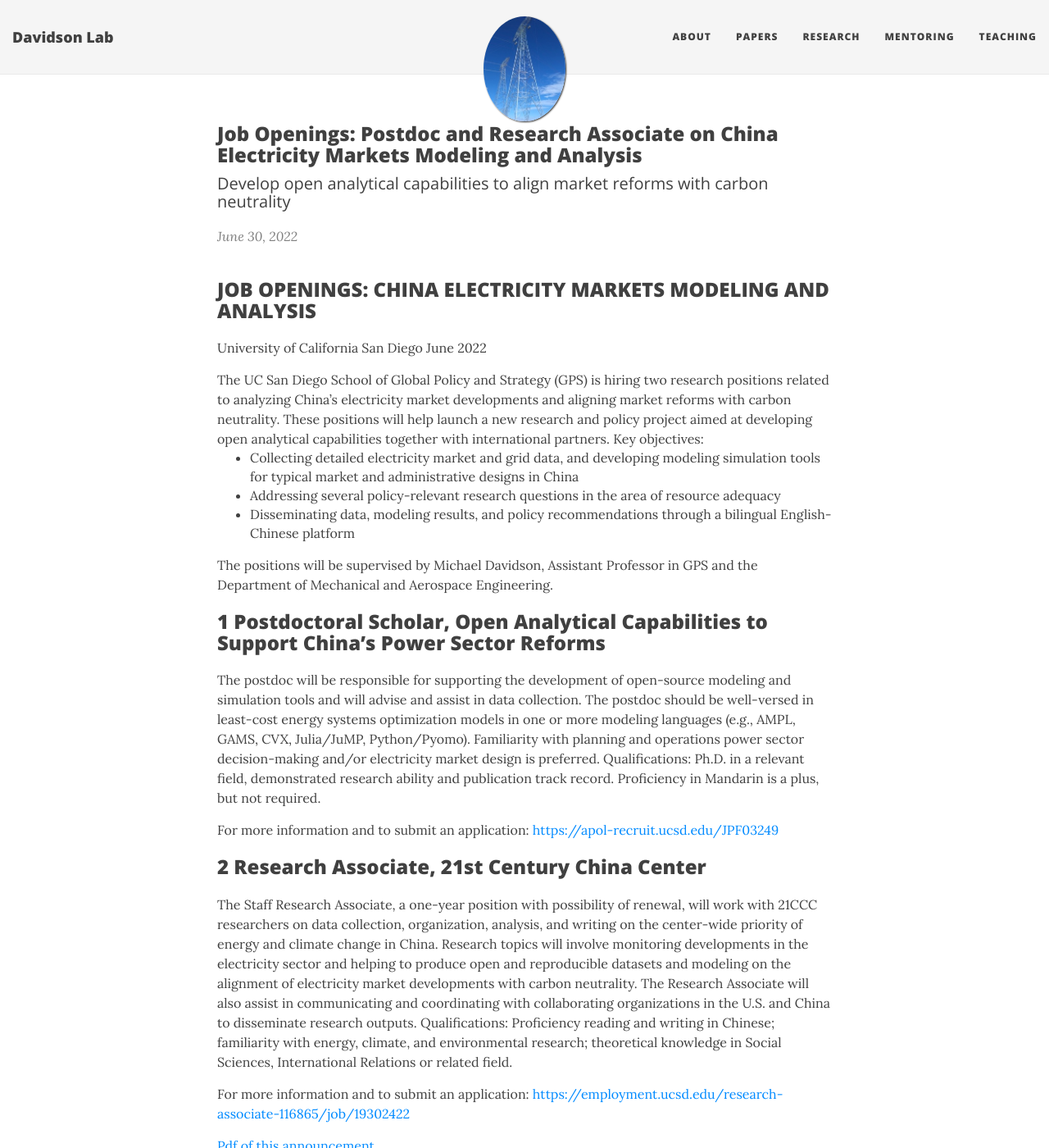
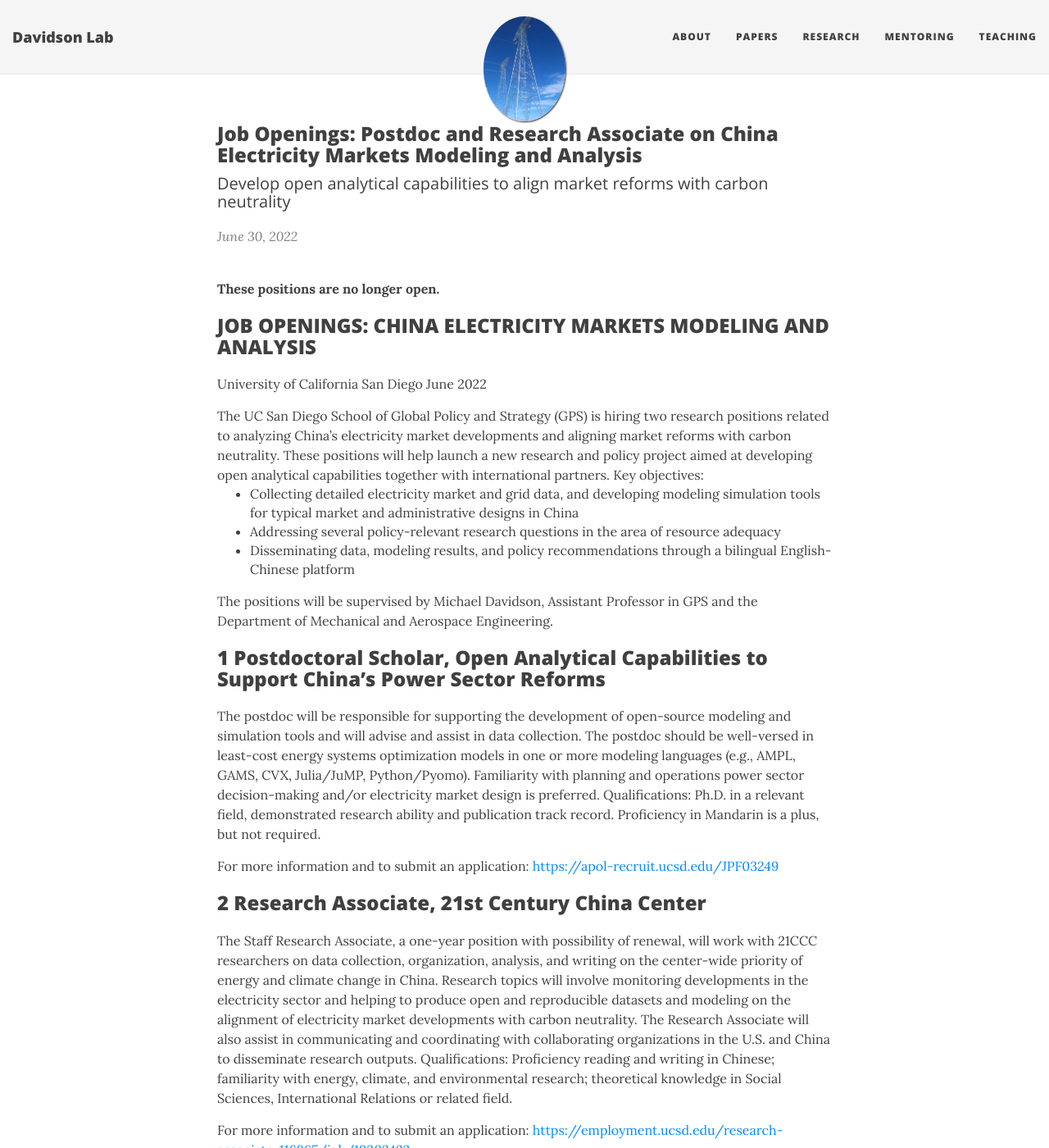
Before and after one commit to east-winds/east-winds.github.io, a Jekyll site: the page built from _posts/2022-06-30-job-openings-china-electricity-markets-modeling-analysis.md, in a window 1280 px wide and 1400 px high. Shown: the whole window at 82% size. Built offline with Jekyll 4.4.1, drawn with Linux system fonts in a browser that asks for light colours; nearby versions of some CDN libraries; some of the changed text lies outside the part shown.

Commit message:
Job posting update

```diff
--- a/_posts/2022-06-30-job-openings-china-electricity-markets-modeling-analysis.md
+++ b/_posts/2022-06-30-job-openings-china-electricity-markets-modeling-analysis.md
@@ -2,9 +2,11 @@
 layout: post
 title: "Job Openings: Postdoc and Research Associate on China Electricity Markets Modeling and Analysis"
 subtitle: "Develop open analytical capabilities to align market reforms with carbon neutrality"
-tags: [post, home]
+tags: [post]
 image: /img/transmission_tower.jpg
 ---
+
+**These positions are no longer open.**
 
 ## JOB OPENINGS: CHINA ELECTRICITY MARKETS MODELING AND ANALYSIS
 
```
Also changed, not shown: index.md (+0 -2 lines).
